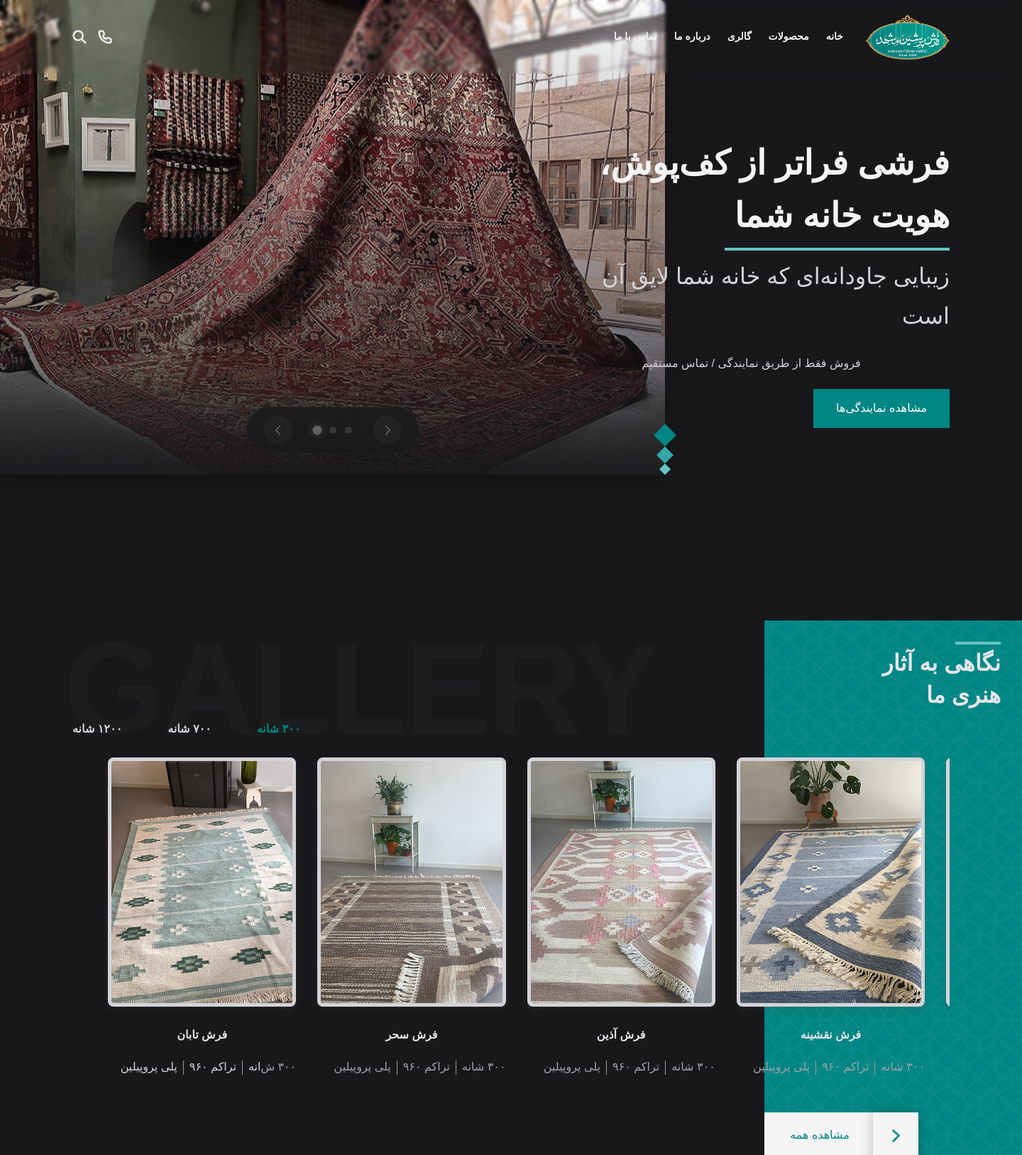
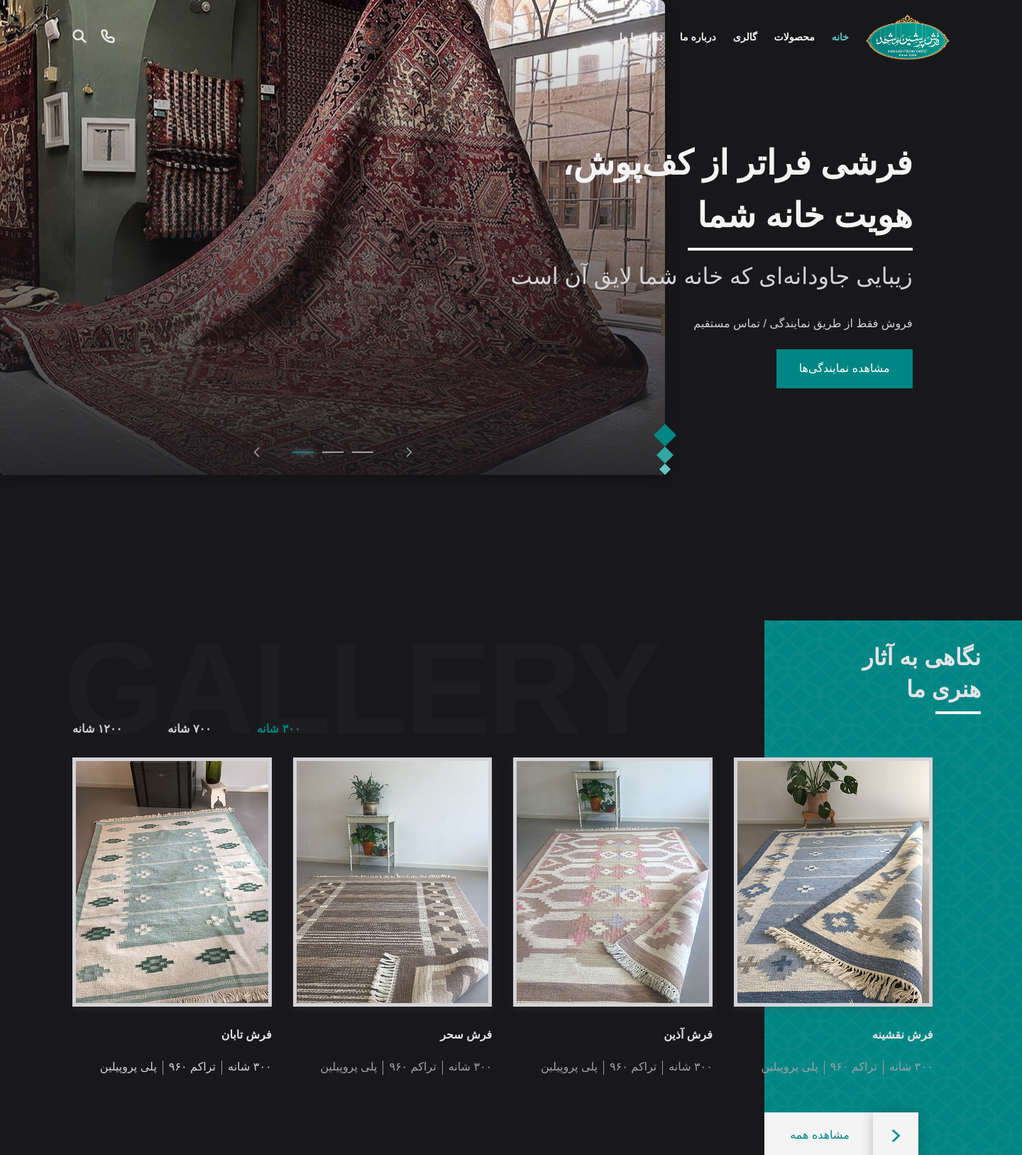
Before and after one commit to saeidmoini/mpcarpet-website, a Django app: page / in a window 1440 px wide. Shown: the top 1627 px of the page at 71% size. Run offline with Django 3.2, Linux system fonts and the light colour scheme; some libraries are stand-ins or nearby versions; grey boxes are pictures that could not be loaded.

Commit message:
home, about-us readjusted. fonts imported.

```diff
--- a/PersianCarpet/static/home/style.css
+++ b/PersianCarpet/static/home/style.css
@@ -2,7 +2,8 @@
   background-color: #18181b;
   overflow: hidden;
   width: 100%;
-  min-width: 1440px;
+  min-width: 1200px;
+  max-width: 1440px;
   height: 3984px;
   position: relative;
 }
@@ -72,12 +73,12 @@
 .home-page .frame {
   display: flex;
   flex-direction: column;
-  width: 559px;
+  width: 580px;
   align-items: flex-end;
   gap: 24px;
   position: absolute;
   top: 194px;
-  left: 779px;
+  left: 49%;
 }
 
 .home-page .div {
@@ -116,6 +117,7 @@
   margin-top: -1px;
   letter-spacing: 0;
   direction: rtl;
+  align-self: flex-end;
 }
 
 .home-page .line {
@@ -137,6 +139,8 @@
   justify-content: center;
   letter-spacing: 0;
   direction: rtl;
+  max-width: max-content;
+  align-self: flex-end;
 }
 
 .home-page .frame-3 {
@@ -164,6 +168,8 @@
   justify-content: center;
   letter-spacing: 0;
   direction: rtl;
+  max-width: max-content;
+  align-self: flex-end;
 }
 
 .home-page .div-wrapper {
@@ -424,12 +430,12 @@
   gap: 24px;
   position: absolute;
   top: 30px;
-  left: 126px;
+  left: 27%;
 }
 
 .home-page .frame-9 {
   display: flex;
-  flex-direction: column;
+  flex-direction: column-reverse;
   align-items: flex-start;
   gap: 8px;
   position: relative;
@@ -636,7 +642,7 @@
 
 .home-page .text-wrapper-13 {
   position: relative;
-  align-self: stretch;
+  align-self: right;
   margin-top: -1px;
   font-family: var(--bold-sub1-font-family);
   font-weight: var(--bold-sub1-font-weight);
@@ -1277,19 +1293,24 @@
 }
 
 .home-page .frame-28 {
+  direction: rtl;
   position: fixed;
+  display: flex;
+  align-items: center;
+  justify-content: space-between;
   top: 0;
   left: 0;
-  width: 1440px;
+  width: 100%;
   height: 104px;
-  backdrop-filter: blur(2px) brightness(100%);
-  -webkit-backdrop-filter: blur(2px) brightness(100%);
+  padding: 0 102px;
+  /* backdrop-filter: blur(2px) brightness(100%); */
+  /* -webkit-backdrop-filter: blur(2px) brightness(100%); */
 }
 
 .home-page .image-7 {
-  position: absolute;
-  top: calc(50% - 32px);
-  left: calc(50% + 500px);
+  /* position: absolute; */
+  /* top: calc(50% - 32px); */
+  /* left: calc(50% + 500px); */
   width: 118px;
   height: 64px;
   aspect-ratio: 1.85;
@@ -1301,9 +1322,9 @@
   align-items: center;
   justify-content: flex-end;
   gap: 24px;
-  position: absolute;
-  top: calc(50% - 10px);
-  right: 252px;
+  /* position: absolute; */
+  /* top: calc(50% - 10px); */
+  /* right: 252px; */
 }
 
 .home-page .text-wrapper-26 {
@@ -1325,20 +1346,29 @@
   font-style: var(--title-small-font-style);
 }
 
+.home-page .text-wrapper-26.active {
+  color: var(--primary-300);
+}
+
+.home-page .text-wrapper-26:hover {
+  color: var(--primary-300);
+}
+
 .home-page .interface-search {
-  position: absolute;
+  /* position: absolute; */
   width: 20px;
-  top: calc(50% - 10px);
-  left: 7.08%;
+  /* top: calc(50% - 10px); */
+  /* left: 7.08%; */
   height: 20px;
   aspect-ratio: 1;
+  margin-right: 16px;
 }
 
 .home-page .communication-phone {
-  position: absolute;
+  /* position: absolute; */
   width: 20px;
-  top: calc(50% - 10px);
-  left: 9.58%;
+  /* top: calc(50% - 10px); */
+  /* left: 9.58%; */
   height: 20px;
   aspect-ratio: 1;
 }
@@ -1426,7 +1456,7 @@
   bottom: 0;
   left: 0;
   width: 100%;
-  height: 150px;
+  height: 100%;
   background: linear-gradient(
     to top,
     rgba(24, 24, 27, 0.9) 0%,
@@ -1438,22 +1468,23 @@
 
 .slider-controls {
   position: absolute;
-  bottom: 30px;
+  bottom: 0;
   left: 50%;
   transform: translateX(-50%);
   display: flex;
   align-items: center;
   gap: 20px;
-  background: rgba(24, 24, 27, 0.8);
+  /* background: rgba(24, 24, 27, 0.8); */
   padding: 12px 24px;
-  border-radius: 40px;
+  /* border-radius: 40px;
   backdrop-filter: blur(10px);
   border: 1px solid rgba(255, 255, 255, 0.1);
-  box-shadow: 0 4px 12px rgba(0, 0, 0, 0.2);
+  box-shadow: 0 4px 12px rgba(0, 0, 0, 0.2); */
 }
 
 .control-btn {
-  background: rgba(255, 255, 255, 0.1);
+  /* background: rgba(255, 255, 255, 0.1); */
+  background: transparent;
   border: none;
   cursor: pointer;
   padding: 8px;
@@ -1464,11 +1495,11 @@
   justify-content: center;
   transition: all 0.3s ease;
   border-radius: 50%;
-  color: #ffffff;
+  color: #A1A1AA;
 }
 
 .control-btn:hover {
-  background: rgba(255, 255, 255, 0.2);
+  /* background: rgba(255, 255, 255, 0.2); */
   transform: scale(1.1);
   color: #f4f4f5;
 }
@@ -1495,19 +1526,20 @@
 }
 
 .dot {
-  width: 10px;
-  height: 10px;
-  border-radius: 50%;
-  background-color: rgba(255, 255, 255, 0.4);
+  width: 30px;
+  /* height: 10px;
+  border-radius: 50%; */
+  background-color: #A1A1AA;
   cursor: pointer;
   transition: all 0.3s ease;
-  border: none;
+  border: 1px solid #A1A1AA;
   padding: 0;
 }
 
 .dot.active {
-  background-color: #ffffff;
-  transform: scale(1.3);
+  background-color: #008684;
+  border-color: #008684;
+  /* transform: scale(1.3); */
   box-shadow: 0 0 8px rgba(255, 255, 255, 0.6);
 }
 
--- a/PersianCarpet/templates/home/_navbar.html
+++ b/PersianCarpet/templates/home/_navbar.html
@@ -1,13 +1,15 @@
 {% load static %}
 <div class="frame-28">
-  <img class="image-7" src="{% static 'img/image 37.png' %}" />
   <div class="navbar">
+    <img class="image-7" src="{% static 'img/image 37.png' %}" />
+    <div class="text-wrapper-26 active">خانه</div>
+    <a class="text-wrapper-26" href="/products">محصولات</a>
+    <div class="text-wrapper-26">گالری</div>
+    <a class="text-wrapper-26" href="/about-us">درباره ما</a>
     <a class="text-wrapper-26" href="/contact-us">تماس با ما</a>
-    <a class="text-wrapper-26" href="/about-us">درباره ما</a>
-    <div class="text-wrapper-26">گالری</div>
-    <a class="text-wrapper-26" href="/products">محصولات</a>
-    <div class="text-wrapper-26">خانه</div>
   </div>
-  <img class="interface-search" src="{% static 'img/Search.png' %}" />
-  <img class="communication-phone" src="{% static 'img/Phone.png' %}" />
+  <figure class="navbar-icons">
+    <img class="communication-phone" src="{% static 'img/Phone.png' %}" />
+    <img class="interface-search" src="{% static 'img/Search.png' %}" />
+  </figure>
 </div>
--- a/PersianCarpet/templates/home/footer.html
+++ b/PersianCarpet/templates/home/footer.html
@@ -26,7 +26,7 @@
     <a class="text-wrapper-26" href="/contact-us">تماس با ما</a>
     <a class="text-wrapper-26" href="/about-us">درباره ما</a>
     <div class="text-wrapper-26">گالری</div>
-    <div class="text-wrapper-26">محصولات</div>
+    <a class="text-wrapper-26" href="/products">محصولات</a>
   </div>
 </div>
 <p class="text-wrapper-27">
--- a/PersianCarpet/templates/home/index.html
+++ b/PersianCarpet/templates/home/index.html
@@ -7,6 +7,7 @@
     <link rel="stylesheet" href="{% static 'home/globals.css' %}" />
     <link rel="stylesheet" href="{% static 'home/styleguid.css' %}" />
     <link rel="stylesheet" href="{% static 'home/style.css' %}" />
+    <link rel="stylesheet" href="{% static 'fonts/fonts.css' %}" />
   </head>
   <body>
     <div class="home-page">
@@ -95,7 +96,7 @@
           </button>
         </div>
       </div>
-      <div class="rectangle"></div>
+      {% comment %} <div class="rectangle"></div> {% endcomment %}
       <div class="group">
         <img class="polygon" src="{% static 'img/Polygon 1.png' %}" />
         <img class="img" src="{% static 'img/Polygon 2.png' %}" />
@@ -163,7 +164,7 @@
           <div class="frame-wrapper">
             <div class="frame-9">
               <p class="text-wrapper-9">نگاهی به آثار هنری ما</p>
-              <img class="line-2" src="img/Line 8.png" />
+              <img class="line-2" src="{% static 'img/Line 8.png' %}" />
             </div>
           </div>
           <div class="islamic-pattern-2">
@@ -212,8 +213,8 @@
                     <div class="text-wrapper-14">تراکم ۹۶۰</div>
                     <img class="line-4" src="img/image.svg" />
                     <p class="div-2">
-                      <span class="span">۳۰۰ ش</span>
-                      <span class="text-wrapper-15">انه</span>
+                      {% comment %} <span class="span">۳۰۰ ش</span> {% endcomment %}
+                      <span class="text-wrapper-15">۳۰۰ شانه</span>
                     </p>
                   </div>
                 </div>
@@ -283,8 +284,8 @@
                     <div class="text-wrapper-14">تراکم ۹۶۰</div>
                     <img class="line-4" src="img/image.svg" />
                     <p class="div-2">
-                      <span class="span">۳۰۰ ش</span>
-                      <span class="text-wrapper-15">انه</span>
+                      {% comment %} <span class="span">۳۰۰ ش</span> {% endcomment %}
+                      <span class="text-wrapper-15">۳۰۰ شانه</span>
                     </p>
                   </div>
                 </div>
@@ -349,7 +350,7 @@
             position: relative;
             overflow: hidden;
             width: 100%;
-            padding: 0 50px;
+            padding: 0 50px 0 0;
           }
 
           .product-carousel-track {
@@ -375,7 +376,7 @@
             width: 100%;
             height: 200px;
             overflow: hidden;
-            border-radius: 8px;
+            {% comment %} border-radius: 8px; {% endcomment %}
             margin-bottom: 15px;
           }
 
@@ -425,7 +426,7 @@
               this.nextBtn = document.querySelector(".carousel-next-btn");
 
               this.currentPosition = 0;
-              this.itemsPerView = 4;
+              this.itemsPerView = 3.8;
               this.totalItems = this.items.length;
 
               this.init();
@@ -518,6 +519,7 @@
             <div class="frame-9">
               <p class="text-wrapper-22">
                 هر کجا هستید، نزدیک‌ترین نمایندگی کنار شماست
+                <img class="image-25" src="{% static 'img/line 8.png' %}" />
               </p>
             </div>
           </div>
```
Also changed, not shown: other parts of PersianCarpet/static/home/style.css (+24 -14 lines), PersianCarpet/static/about-us/style.css (+75 -31 lines), PersianCarpet/static/contact-us/style.css (+72 -19 lines), PersianCarpet/templates/about-us/index.html (+26 -18 lines), PersianCarpet/templates/contact-us/index.html (+16 -13 lines), PersianCarpet/static/img/Line 8.png, 1 other file.
